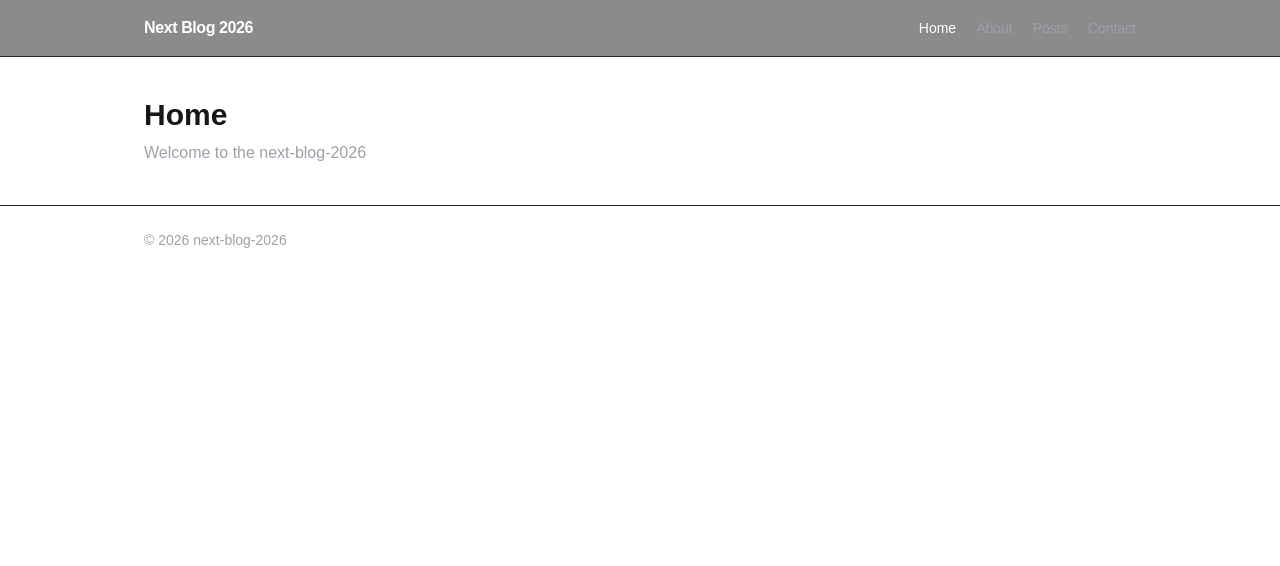
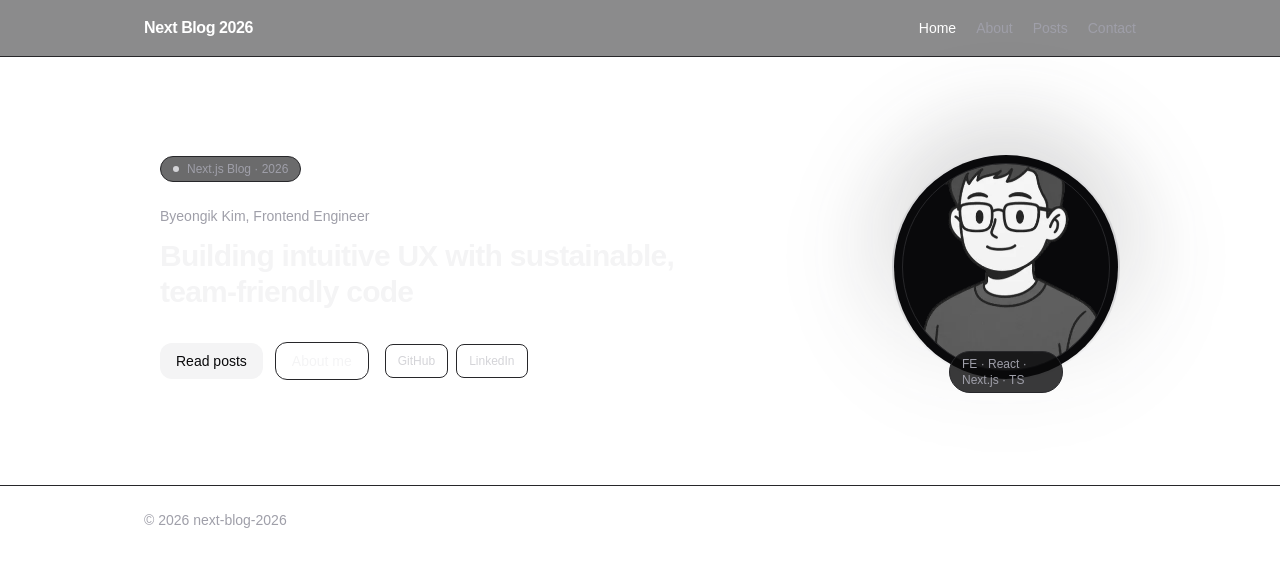
Before and after one commit to bbyik-k/portfolio-nextjs-2026, a Next.js app: page / in a window 1280 px wide. Shown: the top 566 px of the page. Built offline with nearby package versions, Linux system fonts and the light colour scheme.

Commit message:
feat: add Hero component

```diff
--- /dev/null
+++ b/app/components/home/Hero.tsx
@@ -0,0 +1,99 @@
+import Image from 'next/image';
+import Link from 'next/link';
+
+const BADGE_TEXT = 'Next.js Blog · 2026';
+const PROFILE_LINE = 'Byeongik Kim, Frontend Engineer';
+const HEADLINE = 'Building intuitive UX with sustainable, team-friendly code';
+
+const CTA = [
+  {
+    href: '/posts',
+    label: 'Read posts',
+    className: 'inline-flex items-center justify-center rounded-xl bg-zinc-100 px-4 py-2 text-sm font-medium text-zinc-950 transition hover:opacity-90',
+  },
+  {
+    href: '/about',
+    label: 'About me',
+    className: 'inline-flex items-center justify-center rounded-xl border border-zinc-800 px-4 py-2 text-sm font-medium text-zinc-100 transition hover:border-zinc-700',
+  },
+] as const;
+
+const SOCIAL_LINKS = [
+  { href: 'https://github.com/', label: 'GitHub' },
+  { href: 'https://www.linkedin.com/', label: 'LinkedIn' },
+] as const;
+
+const TECH_TAGLINE = 'FE · React · Next.js · TS';
+
+const PROFILE_IMAGE = {
+  src: '/images/profile_character.png',
+  alt: 'Profile',
+} as const;
+
+export default function Hero() {
+  return (
+    <section className='pt-14 pb-16'>
+      <div className='mx-auto max-w-5xl px-4'>
+        <div className='grid items-center gap-10 md:grid-cols-[1.2fr_0.8fr]'>
+          {/* Left */}
+          <div className='space-y-6'>
+            <div className='inline-flex items-center gap-2 rounded-full border border-zinc-800 bg-zinc-950/60 px-3 py-1 text-xs text-zinc-400'>
+              <span className='h-1.5 w-1.5 rounded-full bg-zinc-300' />
+              {BADGE_TEXT}
+            </div>
+
+            <div className='space-y-3'>
+              <p className='text-sm text-zinc-400'>{PROFILE_LINE}</p>
+
+              <h1 className='text-2xl font-semibold tracking-tight text-zinc-100 sm:text-3xl'>{HEADLINE}</h1>
+            </div>
+
+            <div className='flex flex-wrap items-center gap-3 pt-2'>
+              {CTA.map(({ href, label, className }) => (
+                <Link key={href} href={href} className={className}>
+                  {label}
+                </Link>
+              ))}
+
+              <div className='ml-1 flex items-center gap-2'>
+                {SOCIAL_LINKS.map(({ href, label }) => (
+                  <a
+                    key={href}
+                    href={href}
+                    target='_blank'
+                    rel='noreferrer'
+                    className='rounded-lg border border-zinc-800 px-3 py-2 text-xs text-zinc-300 transition hover:border-zinc-700 hover:text-zinc-100'
+                  >
+                    {label}
+                  </a>
+                ))}
+              </div>
+            </div>
+
+            {/* <div className='pt-3 text-xs text-zinc-500'>포트폴리오 사이트를 통해 더 자세한 정보를 확인할 수 있습니다.</div> */}
+          </div>
+
+          {/* Right */}
+          <div className='flex justify-center md:justify-end'>
+            <div className='relative'>
+              {/* subtle glow */}
+              <div className='absolute -inset-8 rounded-full bg-linear-to-b from-zinc-800/20 to-transparent blur-2xl' />
+
+              {/* ring */}
+              <div className='relative rounded-full p-[2px] bg-linear-to-b from-zinc-200/30 via-zinc-600/20 to-zinc-200/10'>
+                <div className='rounded-full bg-zinc-950 p-2'>
+                  <div className='relative h-44 w-44 overflow-hidden rounded-full border border-zinc-800 sm:h-52 sm:w-52 '>
+                    <Image src={PROFILE_IMAGE.src} alt={PROFILE_IMAGE.alt} fill priority className='object-cover ' />
+                  </div>
+                </div>
+              </div>
+
+              {/* small tag */}
+              <div className='absolute -bottom-3 left-1/2 -translate-x-1/2 rounded-full border border-zinc-800 bg-zinc-950/80 px-3 py-1 text-xs text-zinc-400'>{TECH_TAGLINE}</div>
+            </div>
+          </div>
+        </div>
+      </div>
+    </section>
+  );
+}
--- a/app/page.tsx
+++ b/app/page.tsx
@@ -1,8 +1,5 @@
-export default function Home() {
-  return (
-    <section className='space-y-2'>
-      <h1 className='text-3xl font-bold'>Home</h1>
-      <p className='text-zinc-400'>Welcome to the next-blog-2026</p>
-    </section>
-  );
+import Hero from './components/home/Hero';
+
+export default function HomePage() {
+  return <Hero />;
 }
```
Also changed, not shown: public/images/profile_character.png (added).
